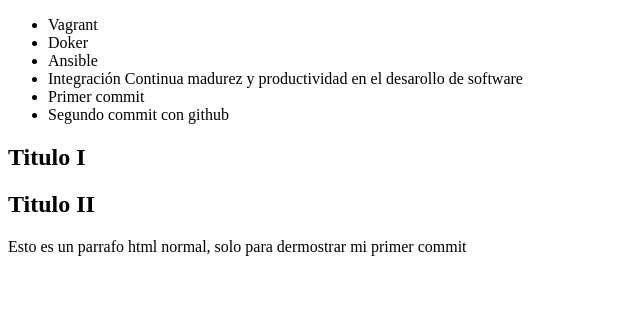
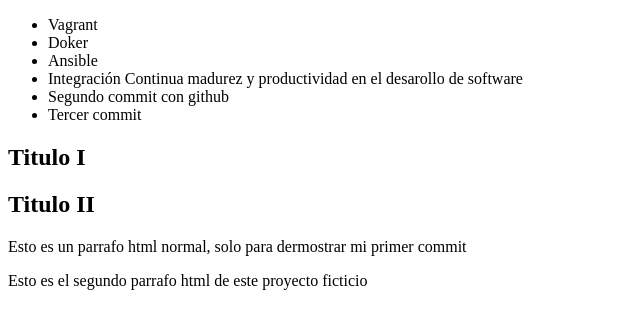
Before and after one commit to DennisAlvaradoHolograma/primer_commit, a plain HTML site: page index.html in a window 1280 px wide. Shown: the whole page, without its empty margins (0-640 px from the left). Drawn offline with Linux system fonts and the light colour scheme.

Commit message:
Eliminando elemto de la lista y agregando otro elemento de lista y segungo parrafo

```diff
--- a/index.html
+++ b/index.html
@@ -11,8 +11,8 @@
         <li>Doker</li>
         <li>Ansible</li>
         <li>Integración Continua madurez y productividad en el desarollo de software</li>
-        <li>Primer commit</li>
         <li>Segundo commit con github</li>
+        <li>Tercer commit</li>
     </ul>
     <section>
         <div>
@@ -26,6 +26,9 @@
         <p>
             Esto es un parrafo html normal, solo para dermostrar mi primer commit
         </p>
+        <p>
+            Esto es el segundo parrafo html de este proyecto ficticio
+        </p>
     </section>
     <footer><img src="#" alt=""></footer>
 </body>
```
